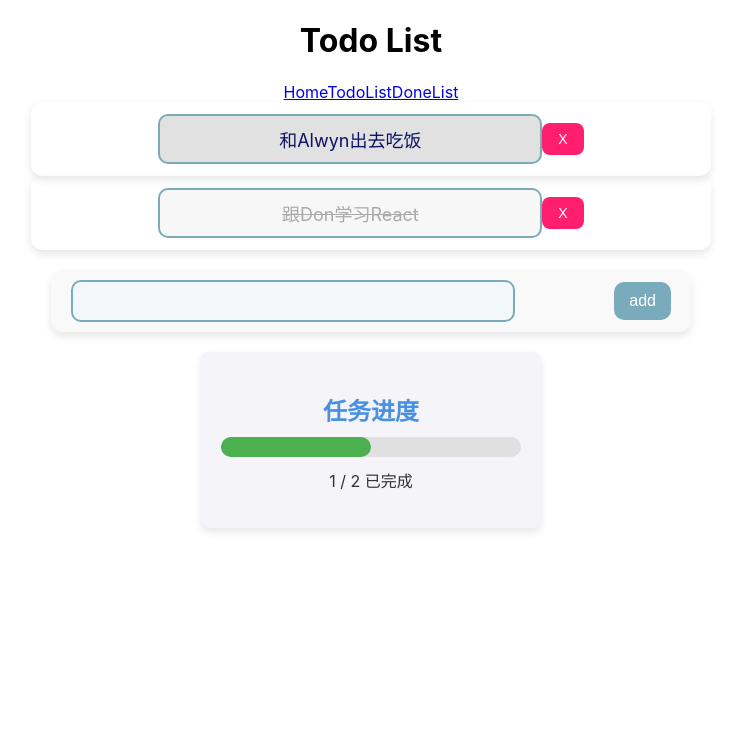
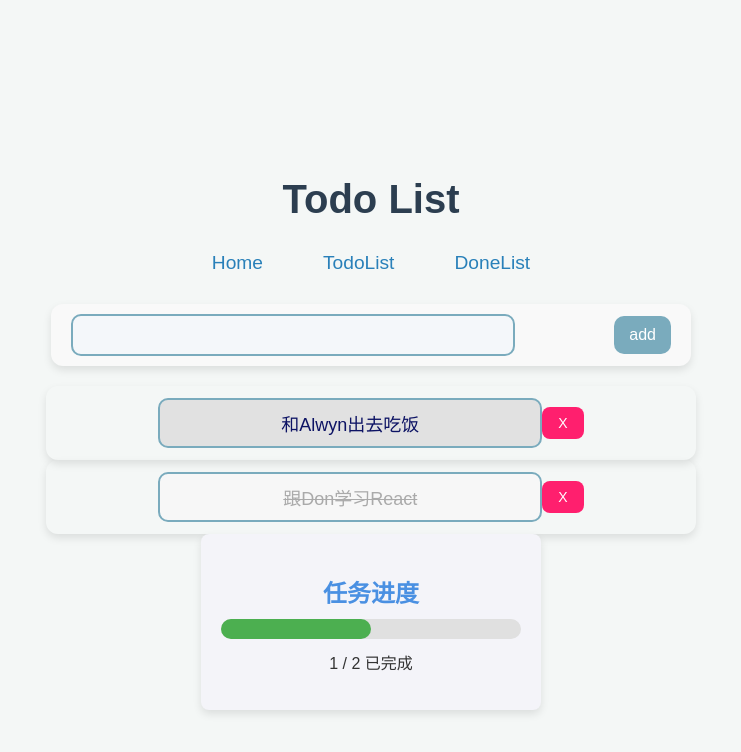
Before and after one commit to zaneshen314/day9-react-todolist-starter, a React (Create React App) app: page /todo-list in a window 1280 px wide. Shown: the top 752 px of the page, without its empty margins (269-1010 px from the left). Built offline with nearby package versions, Linux system fonts and the light colour scheme.

Commit message:
[todo]feat,add HomePage.css App.css

```diff
--- a/src/App.css
+++ b/src/App.css
@@ -1,3 +1,38 @@
-.App {
+
+.home-container {
+  font-family: Arial, sans-serif;
   text-align: center;
+  padding: 30px;
+  background-color: #f4f7f6;
+  height: 100vh;
+  display: flex;
+  flex-direction: column;
+  justify-content: center;
 }
+
+.page-title {
+  font-size: 2.5rem;
+  color: #2c3e50;
+  margin-bottom: 20px;
+  justify-content: center;
+}
+
+.nav-links {
+  display: flex;
+  justify-content: center;
+  gap: 20px;
+}
+
+.nav-link {
+  font-size: 1.2rem;
+  color: #2980b9;
+  text-decoration: none;
+  padding: 10px 20px;
+  border-radius: 5px;
+  transition: background-color 0.3s, color 0.3s;
+}
+
+.nav-link:hover {
+  background-color: #2980b9;
+  color: white;
+}
--- a/src/App.js
+++ b/src/App.js
@@ -3,7 +3,6 @@ import './App.css';
 
 import { initialState, todoReducer } from "./context/todoReducer";
 import BaseRouters from "./routers/BaseRouters";
-import {Link} from "react-router-dom";
 
 export const TodoContext = createContext();
 
--- a/src/components/DoneList.jsx
+++ b/src/components/DoneList.jsx
@@ -8,13 +8,13 @@ export const DoneList = () => {
 
     return (
         <div>
-            <h1>Done List</h1>
-            <nav>
-                <Link to="/">Home</Link>
-                <Link to="/todo-list">TodoList</Link>
-                <Link to="/done-list">DoneList</Link>
+            <div className="home-container">
+                <h1 className="page-title">Done List</h1>
+                <nav className="nav-links">
+                    <Link to="/" className="nav-link">Home</Link>
+                    <Link to="/todo-list" className="nav-link">TodoList</Link>
+                    <Link to="/done-list" className="nav-link">DoneList</Link>
                 </nav>
-            <br/>
                 {doneList.map((todo) => {
                     return (
                         <div className={"todo-item"} key={todo.id}>
@@ -23,5 +23,7 @@ export const DoneList = () => {
                     );
                 })}
             </div>
+            <br/>
+        </div>
     );
 }
--- a/src/components/HomePage.jsx
+++ b/src/components/HomePage.jsx
@@ -1,18 +1,16 @@
-import {Link} from "react-router-dom";
+import { Link } from "react-router-dom";
 
 const HomePage = () => {
     return (
-        <div>HomePage
-            <br/>
-            <nav>
-                <Link to="/">Home</Link>
-                <Link to="/todo-list">TodoList</Link>
-                <Link to="/done-list">DoneList</Link>
+        <div className="home-container">
+            <h1 className="page-title">Welcome to the HomePage</h1>
+            <nav className="nav-links">
+                <Link to="/" className="nav-link">Home</Link>
+                <Link to="/todo-list" className="nav-link">TodoList</Link>
+                <Link to="/done-list" className="nav-link">DoneList</Link>
             </nav>
         </div>
-
-)
-    ;
+    );
 };
 
 export default HomePage;
--- a/src/components/TodoList.jsx
+++ b/src/components/TodoList.jsx
@@ -5,17 +5,19 @@ import {Link} from "react-router-dom";
 
 const TodoList = () => {
   return (
-      <div>
-          <h1>Todo List</h1>
-          <nav>
-              <Link to="/">Home</Link>
-              <Link to="/todo-list">TodoList</Link>
-              <Link to="/done-list">DoneList</Link>
-          </nav>
-          <TodoGroup />
-          <TodoGenerator />
-          <TodoProgress />
-      </div>
+
+
+    <div className="home-container">
+        <h1 className="page-title">Todo List</h1>
+        <nav className="nav-links">
+            <Link to="/" className="nav-link">Home</Link>
+            <Link to="/todo-list" className="nav-link">TodoList</Link>
+            <Link to="/done-list" className="nav-link">DoneList</Link>
+        </nav>
+        <TodoGenerator />
+        <TodoGroup />
+        <TodoProgress />
+    </div>
   );
 }
 
--- /dev/null
+++ b/src/components/css/HomePage.css
@@ -0,0 +1,37 @@
+
+.home-container {
+    font-family: Arial, sans-serif;
+    text-align: center;
+    padding: 30px;
+    background-color: #f4f7f6;
+    height: 100vh;
+    display: flex;
+    flex-direction: column;
+    justify-content: center;
+}
+
+.page-title {
+    font-size: 2.5rem;
+    color: #2c3e50;
+    margin-bottom: 20px;
+}
+
+.nav-links {
+    display: flex;
+    justify-content: center;
+    gap: 20px;
+}
+
+.nav-link {
+    font-size: 1.2rem;
+    color: #2980b9;
+    text-decoration: none;
+    padding: 10px 20px;
+    border-radius: 5px;
+    transition: background-color 0.3s, color 0.3s;
+}
+
+.nav-link:hover {
+    background-color: #2980b9;
+    color: white;
+}
```
Lines whose indentation alone changed are shown as unchanged.
